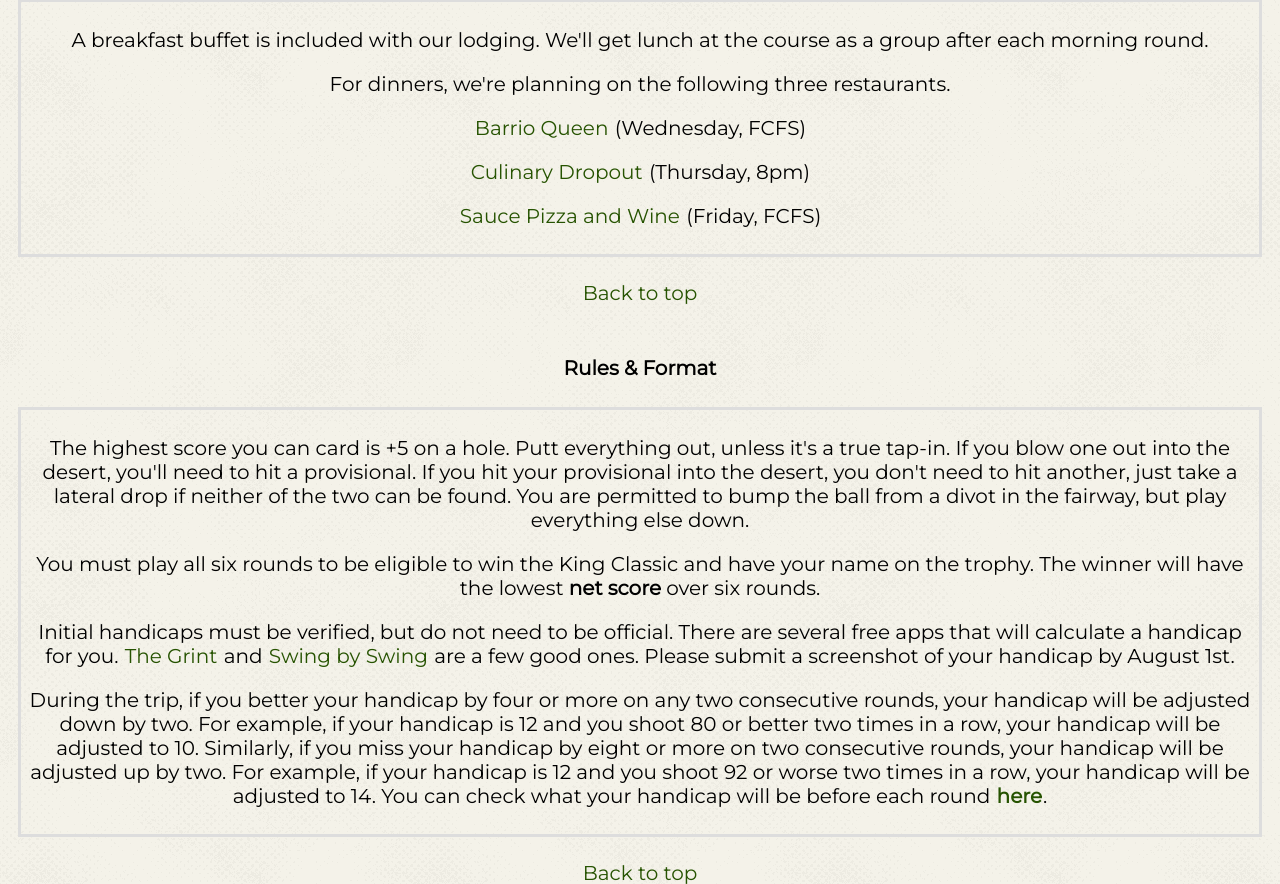
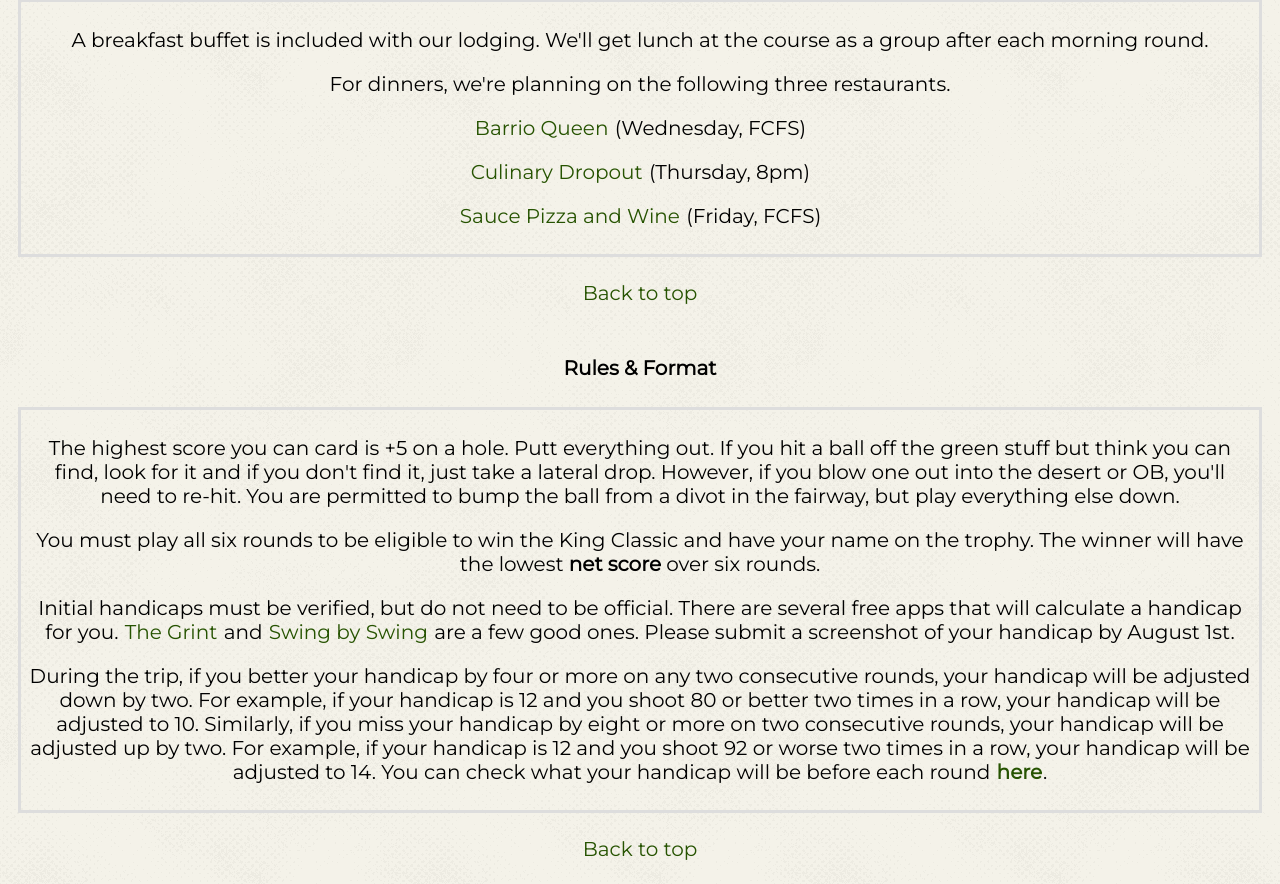
Before and after one commit to Stuart-D-King/king_classic_2019, a Flask app: page /general_info in a window 1280 px wide. Shown: the part 1326-2210 px from the top of the page. Run offline with Flask 2, Linux system fonts and the light colour scheme.

Commit message:
rule update

```diff
--- a/templates/general_info.html
+++ b/templates/general_info.html
@@ -82,7 +82,7 @@
     <section id="rules">
       <h4>Rules & Format</h4>
 			<div class="boxed">
-	      <p>The highest score you can card is +5 on a hole. Putt everything out, unless it's a true tap-in. If you blow one out into the desert, you'll need to hit a provisional. If you hit your provisional into the desert, you don't need to hit another, just take a lateral drop if neither of the two can be found. You are permitted to bump the ball from a divot in the fairway, but play everything else down.</p>
+	      <p>The highest score you can card is +5 on a hole. Putt everything out. If you hit a ball off the green stuff but think you can find, look for it and if you don't find it, just take a lateral drop. However, if you blow one out into the desert or OB, you'll need to re-hit. You are permitted to bump the ball from a divot in the fairway, but play everything else down.</p>
 	      <p>You must play all six rounds to be eligible to win the King Classic and have your name on the trophy. The winner will have the lowest <b>net score</b> over six rounds.</p>
 				<p>Initial handicaps must be verified, but do not need to be official. There are several free apps that will calculate a handicap for you. <a href="https://www.thegrint.com/" target="_blank">The Grint</a> and <a href="https://www.swingbyswing.com/" target="_blank">Swing by Swing</a> are a few good ones. Please submit a screenshot of your handicap by August 1st.</p>
 				<p>During the trip, if you better your handicap by four or more on any two consecutive rounds, your handicap will be adjusted down by two. For example, if your handicap is 12 and you shoot 80 or better two times in a row, your handicap will be adjusted to 10. Similarly, if you miss your handicap by eight or more on two consecutive rounds, your handicap will be adjusted up by two. For example, if your handicap is 12 and you shoot 92 or worse two times in a row, your handicap will be adjusted to 14. You can check what your handicap will be before each round <b><a href="{{ url_for('handicaps') }}">here</a></b>.</p>
```
